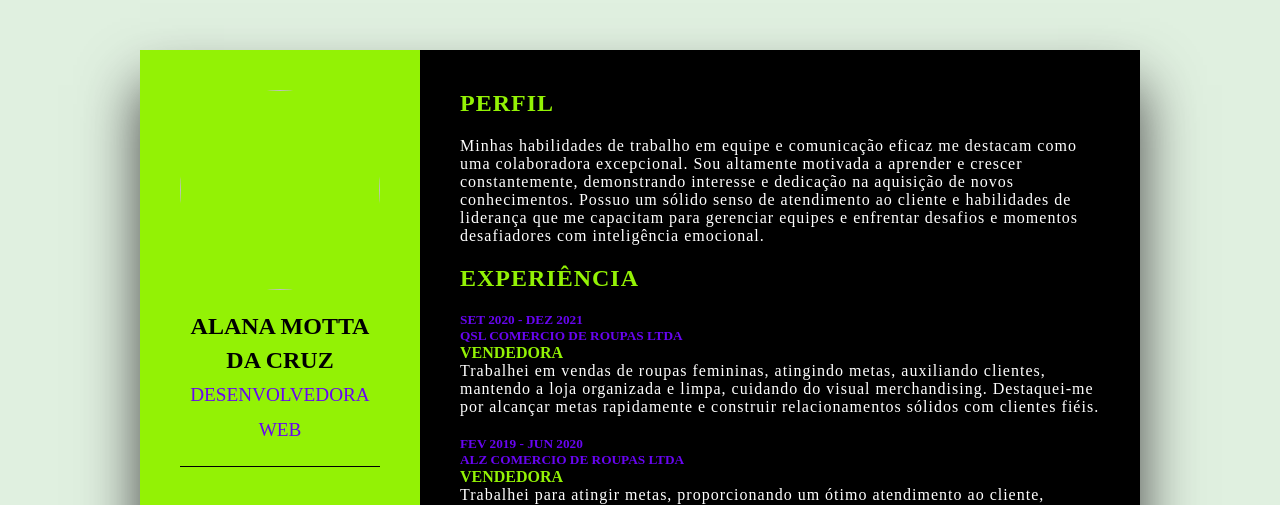
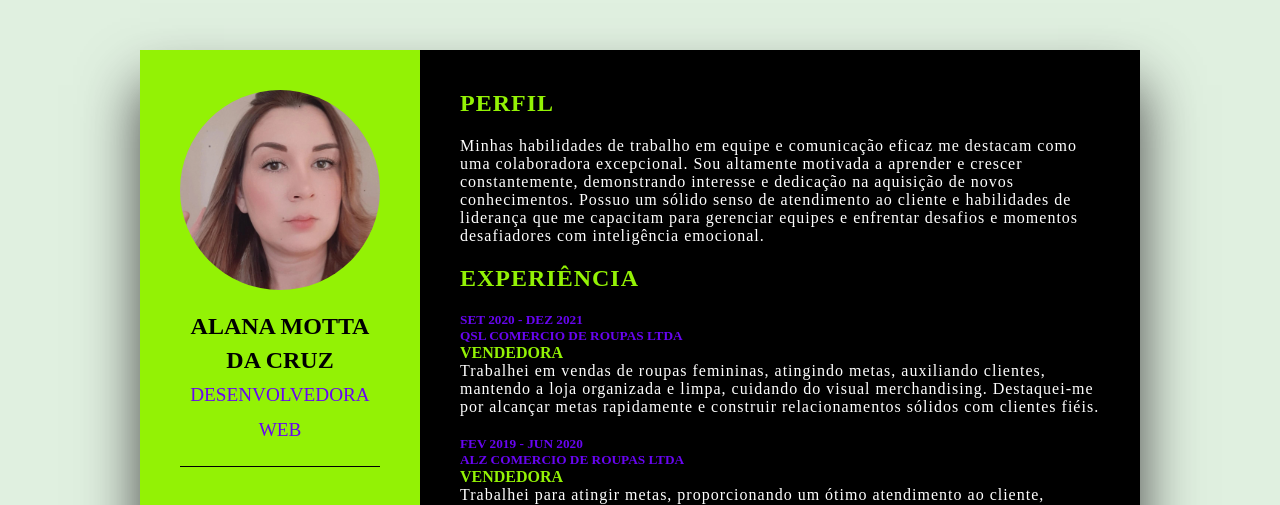
Before and after one commit to AlunaAlanaMotta/sobre-mim, a plain HTML site: page curriculo.html in a window 1280 px wide. Shown: the top 505 px of the page. Drawn offline with Linux system fonts and the light colour scheme.

Commit message:
Alterando a foto do perfil do currículo

```diff
--- a/curriculo.html
+++ b/curriculo.html
@@ -15,7 +15,7 @@
 		<div class="esquerda">
 			<div class="textoProfile">
 				<div class="imgBx">
-					<img src="C:\Users\motta\OneDrive - Grupo Marista\Desktop\Curriculo html css\eu.morena.jpeg">
+					<img src="assets/foto.curriculo.jpeg">
 				</div>
 				<h2>Alana Motta da Cruz<br><span>Desenvolvedora Web</span></h2>
 
--- a/styles/style.css
+++ b/styles/style.css
@@ -139,6 +139,7 @@ body{
     .apresentacao{
         flex-direction: column-reverse;
         padding: 5%;
+
     }
 
     .apresentacao__conteudo {
```
Also changed, not shown: assets/foto.curriculo.jpeg (added).
